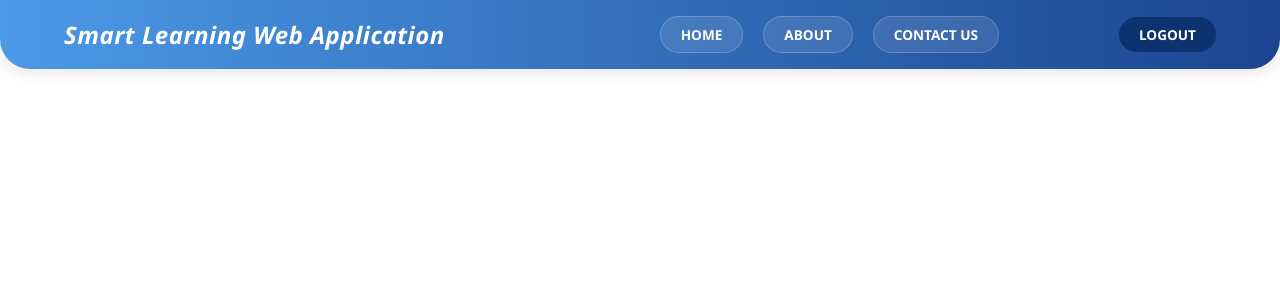
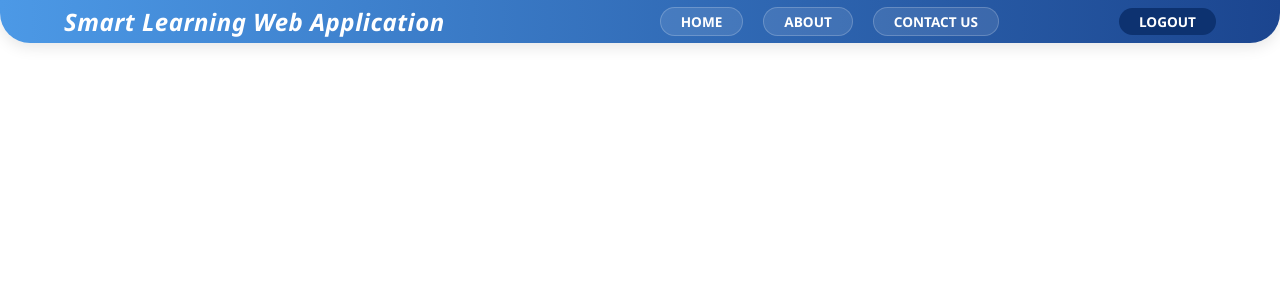
Before and after one commit to KeshaCodeolima/smart-learning-web-app-frontend, a React (Create React App) app: page / in a window 1280 px wide. Shown: the top 300 px of the page. Built offline with nearby package versions, Linux system fonts and the light colour scheme.

Commit message:
(signup):change some CSS in the header.css to fix the margin and padding issues.

```diff
--- a/src/Components/Header/header.css
+++ b/src/Components/Header/header.css
@@ -2,7 +2,7 @@
   display: flex;
   justify-content: space-between;
   align-items: center;
-  padding: 1rem 5%;
+  padding: 5px 5%;
   background: linear-gradient(90deg, #4c99e6 0%, #1b458f 100%);
   color: white;
   box-shadow: 0 4px 15px rgba(0, 0, 0, 0.1);
@@ -34,7 +34,7 @@
 
 .headerlabel li {
   cursor: pointer;
-  padding: 8px 20px;
+  padding: 4px 20px;
   border-radius: 20px;
   font-weight: 600;
   text-transform: uppercase;
```
